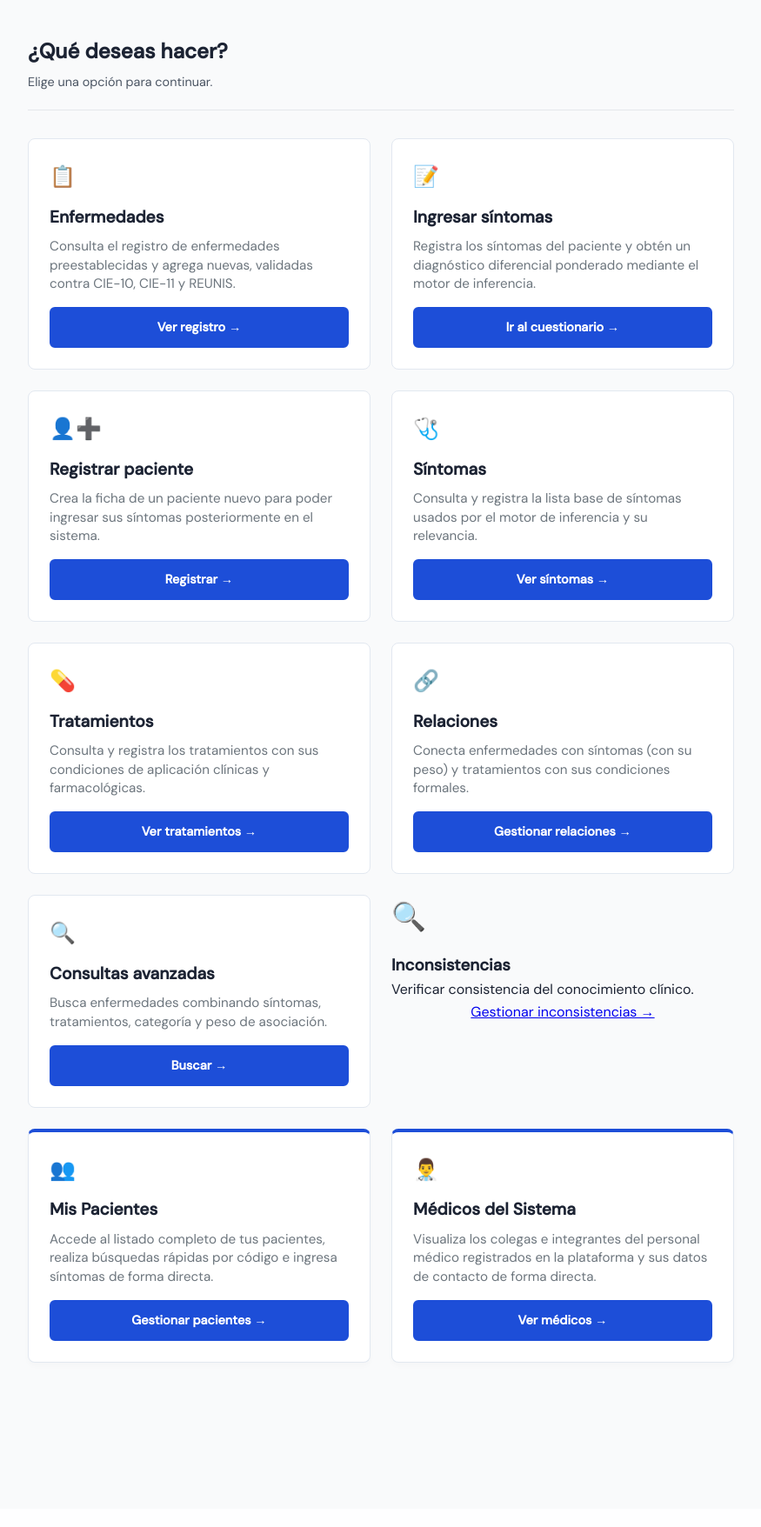
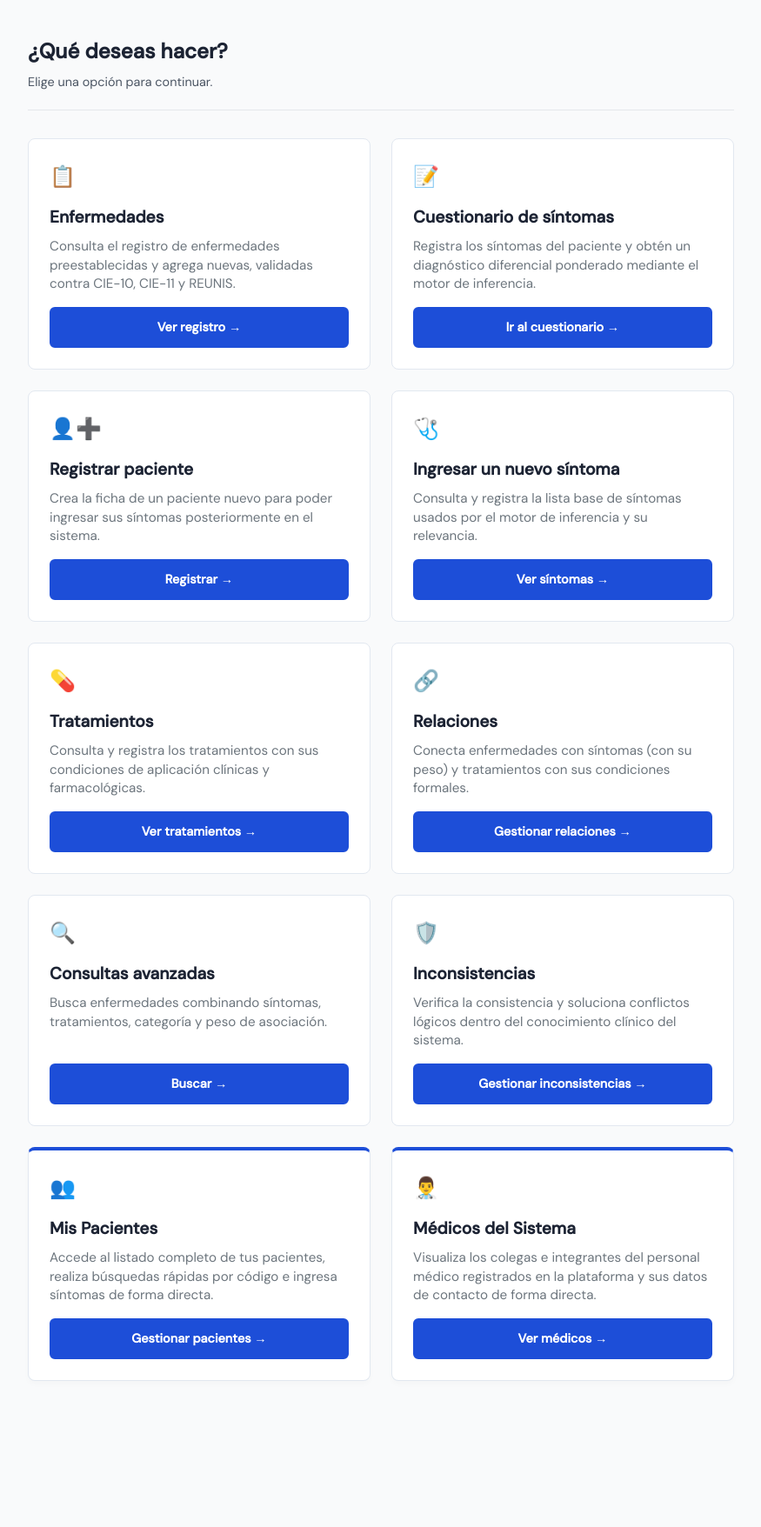
Before and after one commit to mdelgadoc-commits/mediknow, a Django app: page / in a window 1280 px wide. Shown: the part 60-1816 px from the top of the page at 87% size, without its empty margins (202-1077 px from the left). Before the commit the page ends 1627 px from the top, so only its background shows below. Run offline with Django 5.2, Linux system fonts and the light colour scheme; the visitor is signed in with stand-in values (Sample User, id 1).

Commit message:
feat: implementar eliminacion segura, corregir urls duplicadas y rediseñar menu principal

```diff
--- a/core/templates/core/enfermedades.html
+++ b/core/templates/core/enfermedades.html
@@ -4,6 +4,9 @@
 
 <header class="page-header">
   <h1>Enfermedades</h1>
+
+
+  <h2 style="color: red;">¡PROBANDO CONEXIÓN DE PLANTILLAS!</h2>
   <p>Registro de enfermedades validadas contra CIE-10, CIE-11 y REUNIS.</p>
 </header>
 
--- a/core/templates/core/menu.html
+++ b/core/templates/core/menu.html
@@ -16,10 +16,11 @@
         <a href="{% url 'enfermedades' %}" style="display: block; text-align: center; background-color: #1d4ed8; color: white; padding: 10px 16px; border-radius: 6px; font-weight: 600; font-size: 0.9rem; text-decoration: none; border: 2px solid #1d4ed8; margin-top: auto;">Ver registro →</a>
     </div>
 
+    <!-- TARJETA 2: Cuestionario de síntomas -->
     <div class="card" style="border: 1px solid var(--border-color, #e2e8f0); padding: 24px; border-radius: 8px; background: white; display: flex; flex-direction: column; justify-content: space-between;">
         <div>
             <div class="card-icon" style="font-size: 1.5rem; margin-bottom: 12px;">📝</div>
-            <h3 style="margin: 0 0 8px 0; font-size: 1.2rem;">Ingresar síntomas</h3>
+            <h3 style="margin: 0 0 8px 0; font-size: 1.2rem;">Cuestionario de síntomas</h3>
             <p style="margin: 0 0 16px 0; color: #6c757d; font-size: 0.95rem; line-height: 1.4;">Registra los síntomas del paciente y obtén un diagnóstico diferencial ponderado mediante el motor de inferencia.</p>
         </div>
         <a href="{% url 'cuestionario' %}" style="display: block; text-align: center; background-color: #1d4ed8; color: white; padding: 10px 16px; border-radius: 6px; font-weight: 600; font-size: 0.9rem; text-decoration: none; border: 2px solid #1d4ed8; margin-top: auto;">Ir al cuestionario →</a>
@@ -34,10 +35,11 @@
         <a href="{% url 'registro_paciente' %}" style="display: block; text-align: center; background-color: #1d4ed8; color: white; padding: 10px 16px; border-radius: 6px; font-weight: 600; font-size: 0.9rem; text-decoration: none; border: 2px solid #1d4ed8; margin-top: auto;">Registrar →</a>
     </div>
 
+    <!-- TARJETA 4: Ingresar un nuevo síntoma -->
     <div class="card" style="border: 1px solid var(--border-color, #e2e8f0); padding: 24px; border-radius: 8px; background: white; display: flex; flex-direction: column; justify-content: space-between;">
         <div>
             <div class="card-icon" style="font-size: 1.5rem; margin-bottom: 12px;">🩺</div>
-            <h3 style="margin: 0 0 8px 0; font-size: 1.2rem;">Síntomas</h3>
+            <h3 style="margin: 0 0 8px 0; font-size: 1.2rem;">Ingresar un nuevo síntoma</h3>
             <p style="margin: 0 0 16px 0; color: #6c757d; font-size: 0.95rem; line-height: 1.4;">Consulta y registra la lista base de síntomas usados por el motor de inferencia y su relevancia.</p>
         </div>
         <a href="{% url 'sintomas' %}" style="display: block; text-align: center; background-color: #1d4ed8; color: white; padding: 10px 16px; border-radius: 6px; font-weight: 600; font-size: 0.9rem; text-decoration: none; border: 2px solid #1d4ed8; margin-top: auto;">Ver síntomas →</a>
@@ -70,14 +72,14 @@
         <a href="{% url 'consultas_avanzadas' %}" style="display: block; text-align: center; background-color: #1d4ed8; color: white; padding: 10px 16px; border-radius: 6px; font-weight: 600; font-size: 0.9rem; text-decoration: none; border: 2px solid #1d4ed8; margin-top: auto;">Buscar →</a>
     </div>
 
-<div class="card">
-    <div style="margin-bottom: 15px;">
-        <span style="font-size: 2rem;">🔍</span>
+    <div class="card" style="border: 1px solid var(--border-color, #e2e8f0); padding: 24px; border-radius: 8px; background: white; display: flex; flex-direction: column; justify-content: space-between;">
+        <div>
+            <div class="card-icon" style="font-size: 1.5rem; margin-bottom: 12px;">🛡️</div>
+            <h3 style="margin: 0 0 8px 0; font-size: 1.2rem;">Inconsistencias</h3>
+            <p style="margin: 0 0 16px 0; color: #6c757d; font-size: 0.95rem; line-height: 1.4;">Verifica la consistencia y soluciona conflictos lógicos dentro del conocimiento clínico del sistema.</p>
+        </div>
+        <a href="{% url 'deteccion_inconsistencias' %}" style="display: block; text-align: center; background-color: #1d4ed8; color: white; padding: 10px 16px; border-radius: 6px; font-weight: 600; font-size: 0.9rem; text-decoration: none; border: 2px solid #1d4ed8; margin-top: auto;">Gestionar inconsistencias →</a>
     </div>
-    <h3>Inconsistencias</h3>
-    <p>Verificar consistencia del conocimiento clínico.</p>
-    <a href="{% url 'deteccion_inconsistencias' %}" class="btn btn-primary" style="display: inline-block; width: 100%; text-align: center;">Gestionar inconsistencias →</a>
-</div>
 
     <div class="card" style="border: 1px solid var(--border-color, #e2e8f0); border-top: 4px solid #1d4ed8; padding: 24px; border-radius: 8px; background: white; display: flex; flex-direction: column; justify-content: space-between; box-shadow: 0 4px 6px rgba(0,0,0,0.02);">
         <div>
--- a/core/urls.py
+++ b/core/urls.py
@@ -2,13 +2,17 @@ from django.urls import path
 from . import views
 
 urlpatterns = [
+    # Rutas principales del menú y registros
     path('', views.menu, name='menu'),
     path('cuestionario/', views.cuestionario, name='cuestionario'),
     path('sintomas/', views.sintomas, name='sintomas'),
     path('enfermedades/', views.enfermedades, name='enfermedades'),
     path('registro-medico/', views.registro_medico, name='registro_medico'),
     path('registro-paciente/', views.registro_paciente, name='registro_paciente'),
+
+    # ¡Tu exportador de PDF oficial y seguro!
     path('exportar-reporte/', views.exportar_reporte, name='exportar_reporte'),
+
     path('antecedentes/', views.actualizar_antecedentes, name='actualizar_antecedentes'),
     path('tratamientos/', views.tratamientos, name='tratamientos'),
     path('relaciones/', views.relaciones, name='relaciones'),
@@ -16,18 +20,16 @@ urlpatterns = [
     path('pacientes/', views.pacientes, name='pacientes'),
     path('doctores/', views.doctores, name='doctores'),
 
+    # Inconsistencias
     path('inconsistencias/', views.deteccion_inconsistencias, name='deteccion_inconsistencias'),
 
+    # Eliminación de elementos inconsistentes individuales
+    path('inconsistencias/eliminar-sintoma/<int:symptom_id>/', views.eliminar_sintoma_inconsistente, name='eliminar_sintoma_inconsistente'),
+    path('inconsistencias/eliminar-treatment/<int:treatment_id>/', views.eliminar_tratamiento_inconsistente, name='eliminar_tratamiento_inconsistente'),
 
-    path('reporte/exportar/', views.exportar_reporte_texto, name='exportar_reporte'),
-
-
-    path('inconsistencias/eliminar-sintoma/<int:symptom_id>/', views.eliminar_sintoma_inconsistente, name='eliminar_sintoma_inconsistente'),
-    path('inconsistencias/eliminar-tratamiento/<int:treatment_id>/', views.eliminar_tratamiento_inconsistente, name='eliminar_tratamiento_inconsistente'),
-
-    path('enfermedad/eliminar/<int:pk>/', views.eliminar_enfermedad, name='eliminar_enfermedad'),
+    # Rutas definitivas y seguras de eliminación (¡Con los tachitos!)
+    path('enfermedad/eliminar/<int:pk>/', views.eliminar_disease, name='eliminar_disease'),
     path('sintoma/eliminar/<int:pk>/', views.eliminar_sintoma, name='eliminar_sintoma'),
     path('tratamiento/eliminar/<int:pk>/', views.eliminar_tratamiento, name='eliminar_tratamiento'),
     path('paciente/eliminar/<int:pk>/', views.eliminar_paciente, name='eliminar_paciente'),
-
 ]
--- a/core/views.py
+++ b/core/views.py
@@ -855,3 +855,46 @@ def eliminar_paciente(request, pk):
     paciente.delete()
     messages.success(request, f"Paciente '{paciente.full_name}' eliminado correctamente.")
     return redirect('pacientes')
+from django.shortcuts import get_object_or_404, redirect
+from django.contrib import messages
+from .models import Disease, Symptom, DiseaseSymptomRelation
+
+def eliminar_disease(request, pk):
+    if request.method == 'POST':
+        disease = get_object_or_404(Disease, pk=pk)
+
+        # Verificamos si tiene alguna relación activa con síntomas
+        tiene_relaciones = DiseaseSymptomRelation.objects.filter(disease=disease).exists()
+
+        if not tiene_relaciones:
+            # Caso A: No está en ninguna tripleta -> Borrado directo
+            nombre = disease.name
+            disease.delete()
+            messages.success(request, f"La enfermedad '{nombre}' fue eliminada por completo.")
+        else:
+            # Caso B: Sí tiene relaciones -> Marcamos inconsistencia (o lanzamos advertencia)
+            # Si tienes un campo 'is_active' implementado, puedes cambiarlo aquí.
+            # Por ahora, para que no te dé error, borramos la relación primero en cascada
+            # o avisamos al usuario:
+            disease.delete() # Borrará la enfermedad y sus relaciones asociadas en cascada
+            messages.warning(request, f"Se eliminó '{disease.name}' junto con todas sus relaciones asociadas para resolver la inconsistencia.")
+
+    return redirect('home') # O la ruta de tu lista de enfermedades
+def eliminar_sintoma(request, pk):
+    if request.method == 'POST':
+        sintoma = get_object_or_404(Symptom, pk=pk)
+
+        # Verificamos si este síntoma está asociado a alguna enfermedad
+        tiene_relaciones = DiseaseSymptomRelation.objects.filter(symptom=sintoma).exists()
+
+        if not tiene_relaciones:
+            # Caso A: Está huérfano, borrado directo
+            nombre = sintoma.name
+            sintoma.delete()
+            messages.success(request, f"El síntoma '{nombre}' fue eliminado por completo.")
+        else:
+            # Caso B: Tiene relaciones, lo eliminamos en cascada para limpiar la inconsistencia
+            sintoma.delete()
+            messages.warning(request, f"Se eliminó el síntoma '{sintoma.name}' y sus relaciones con enfermedades para solucionar la inconsistencia.")
+
+    return redirect('lista_sintomas') # Asegúrate de que esta sea tu ruta de lista de síntomas
```
Also changed, not shown: core/templates/core/sintomas.html (+4 -3 lines), 1 other file.
